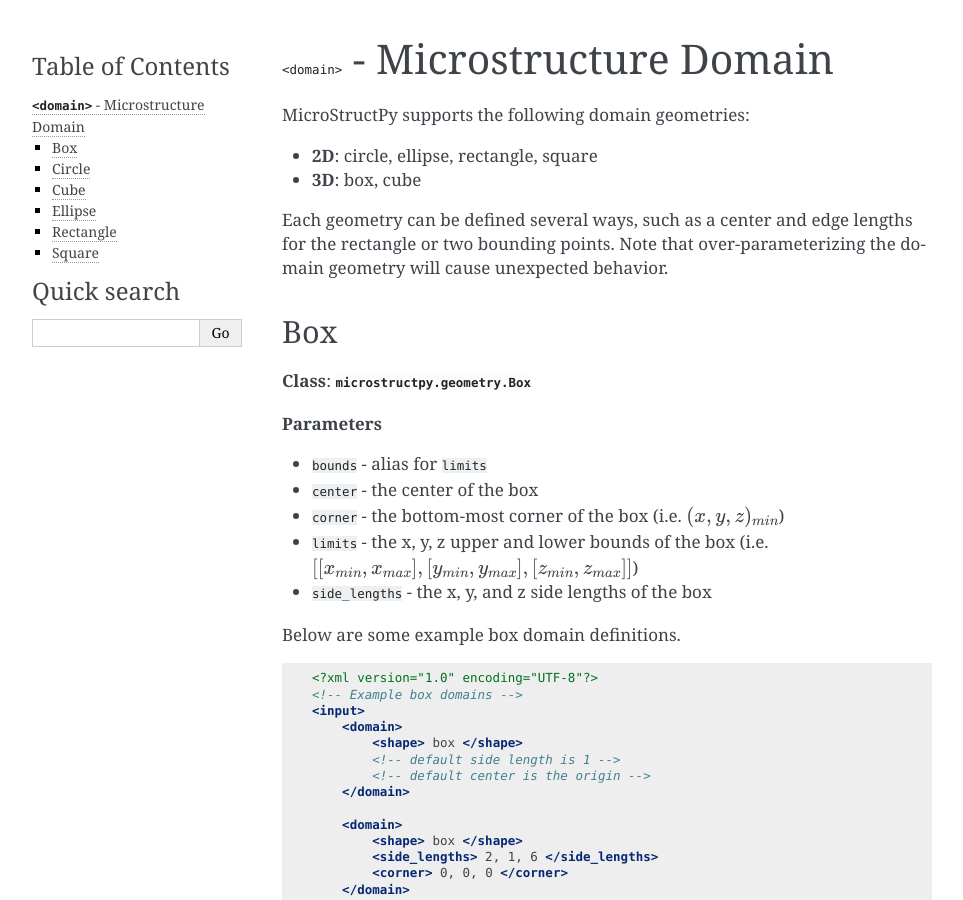
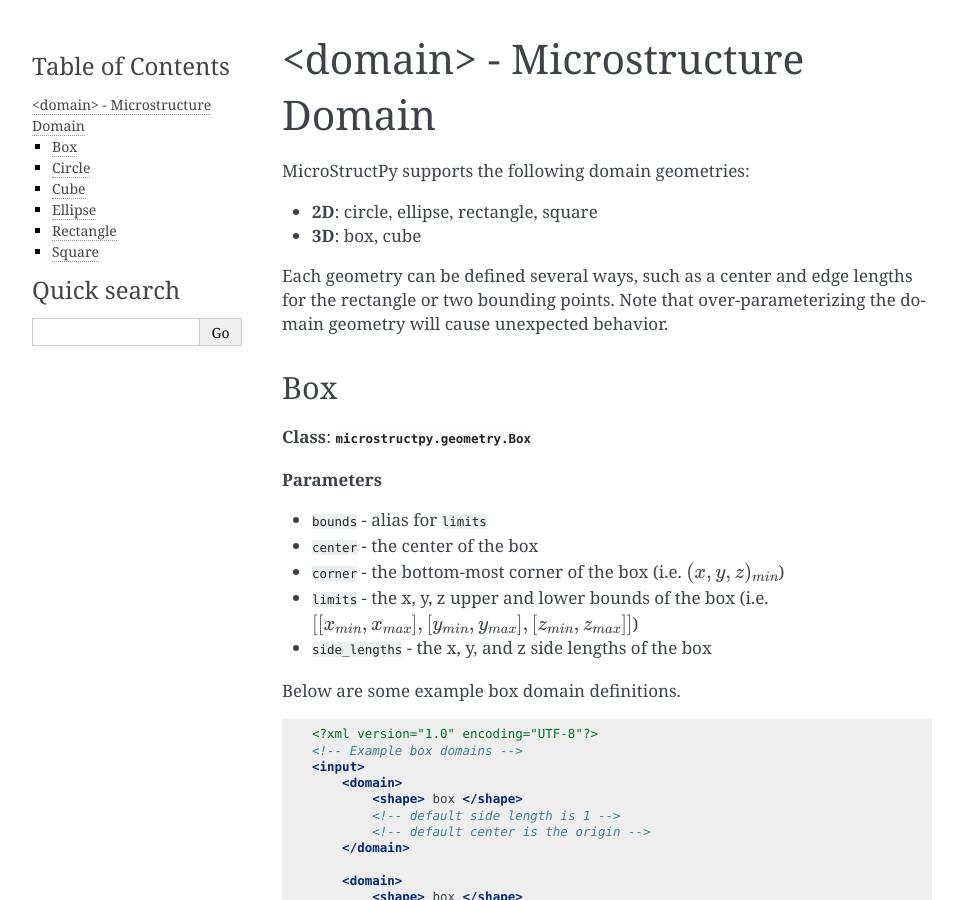
Before and after one commit to kip-hart/MicroStructPy, a Sphinx documentation site: the page built from docs/source/cli/domain.rst, in a window 1280 px wide and 900 px high. Shown: the whole window, without its empty margins (148-1111 px from the left). Built offline with Sphinx 7.4.7, drawn with Linux system fonts in a browser that asks for light colours.

Commit message:
removed monospace formatting from CLI guide section headers

```diff
--- a/docs/source/cli/domain.rst
+++ b/docs/source/cli/domain.rst
@@ -1,6 +1,6 @@
-====================================
-``<domain>`` - Microstructure Domain
-====================================
+================================
+<domain> - Microstructure Domain
+================================
 
 MicroStructPy supports the following domain geometries:
 
--- a/docs/source/cli/material.rst
+++ b/docs/source/cli/material.rst
@@ -1,6 +1,6 @@
-================================
-``<material>`` - Material Phases
-================================
+============================
+<material> - Material Phases
+============================
 
 Single Material
 ---------------
--- a/docs/source/cli/settings.rst
+++ b/docs/source/cli/settings.rst
@@ -1,6 +1,6 @@
-=========================
-``<settings>`` - Settings
-=========================
+=====================
+<settings> - Settings
+=====================
 
 Defaults
 ++++++++
```
